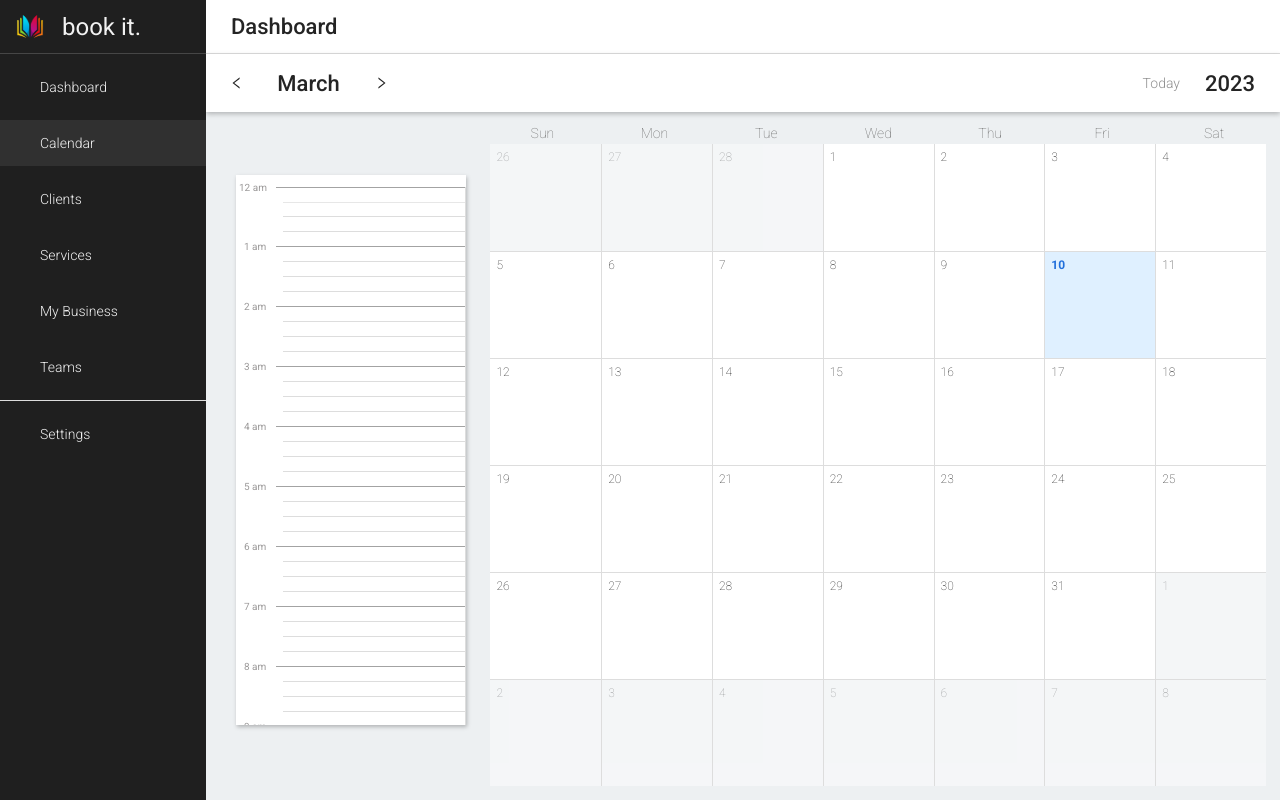
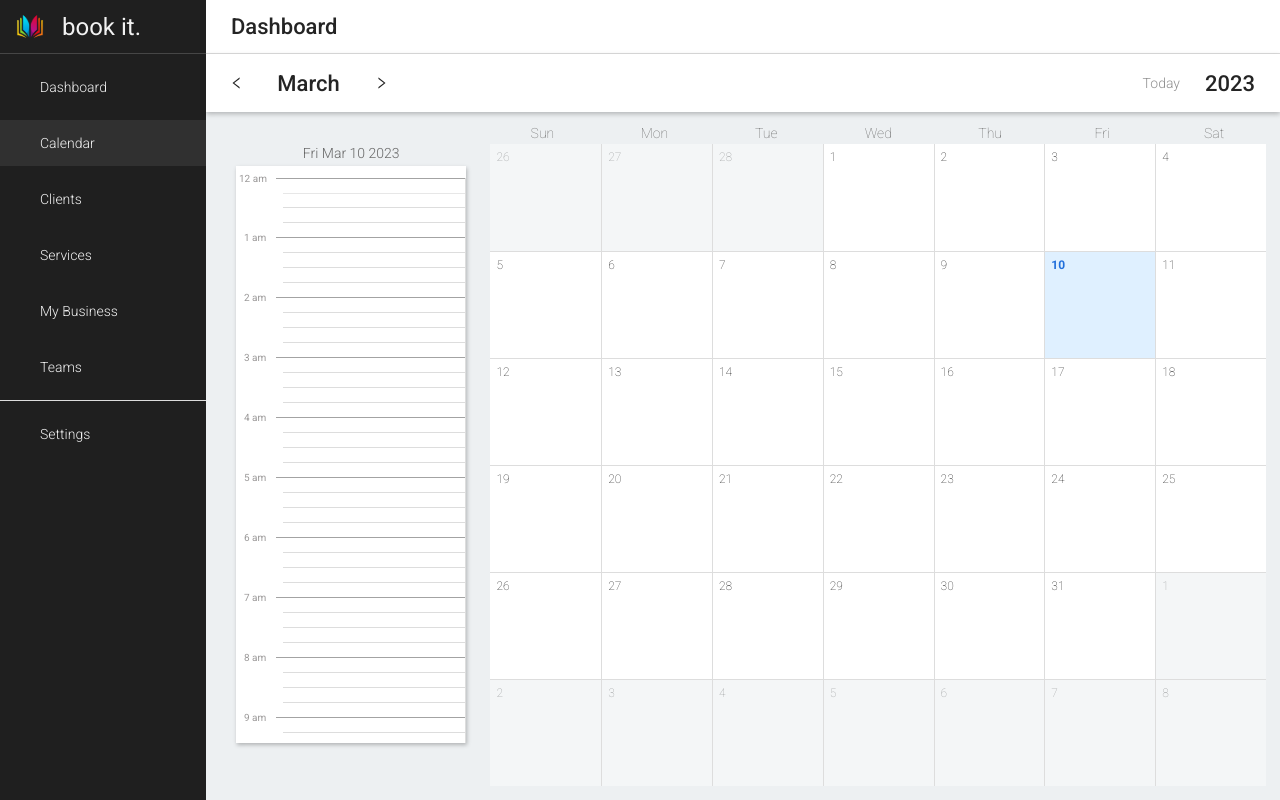
Before and after one commit to ryanhartwig/bookeasy, a Next.js app in the folder next/: page /calendar in a window 1280 px wide. Built offline with nearby package versions, Linux system fonts and the light colour scheme.

Commit message:
Show date above daily overview

```diff
--- a/next/src/app/calendar/daily.module.scss
+++ b/next/src/app/calendar/daily.module.scss
@@ -1,7 +1,15 @@
 @use 'src/app/globalutil';
 
+.day {
+  text-align: center;
+  color: var(--font-color-alt);
+  font-size: 14px;
+  font-weight: 300;
+  padding-bottom: 5px;
+}
+
 .daily {
-  padding: 63px 10px 14px 30px;
+  padding: 33px 10px 14px 30px;
   height: 100%;
 
   width: 350px;
--- a/next/src/app/calendar/daily.tsx
+++ b/next/src/app/calendar/daily.tsx
@@ -14,6 +14,8 @@ interface DailyProps {
 }
 
 export const Daily: React.FC<DailyProps> = ({day}) => {
+
+
   const services = useMemo( () => new Map<string, Service>(), []);
   const clients = useMemo(() => new Map<string, Client>(), []);
 
@@ -32,6 +34,7 @@ export const Daily: React.FC<DailyProps> = ({day}) => {
 
   return (
     <div className={styles.daily}>
+      <p className={styles.day}>{new Date(day).toDateString()}</p>
       <div className={styles.day_wrapper} >
         <Card ref={wrapperRef} className={styles.day_card} style={{width}}>
           <Hours services={services} clients={clients} appointments={[]} />
```
